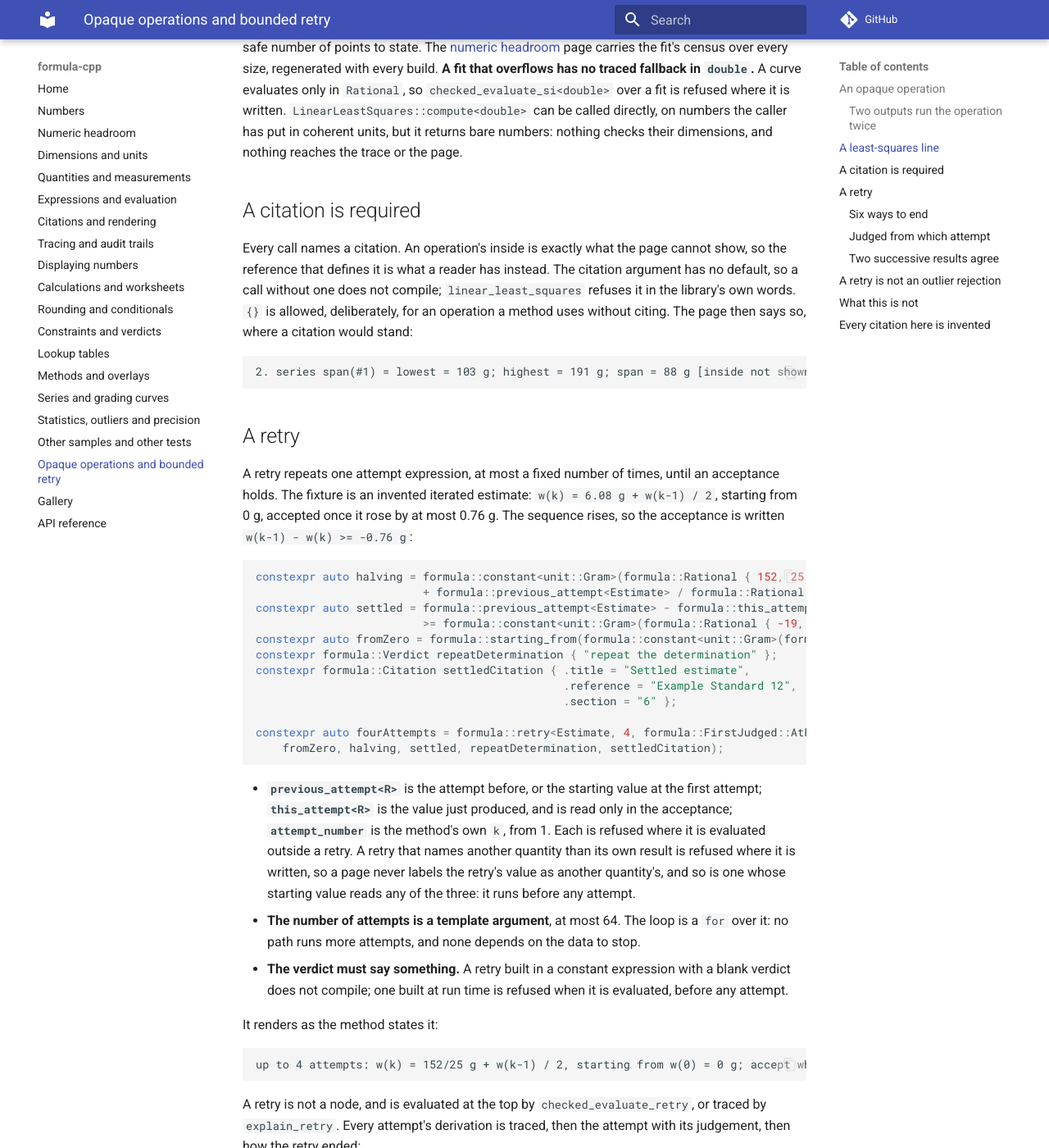
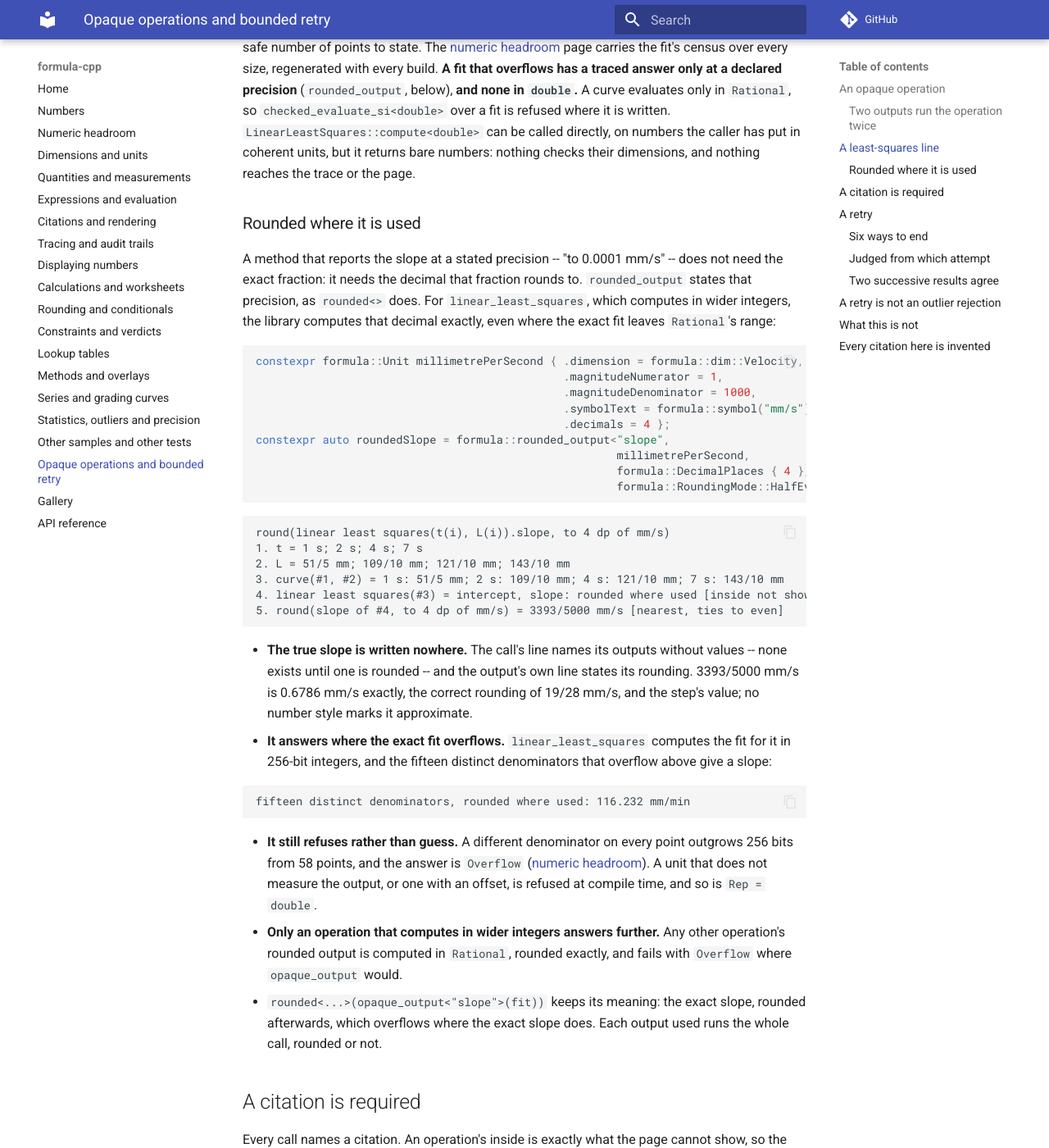
Before and after one commit to LASTRADA-Software/formula-cpp, an MkDocs documentation site: the page built from docs/opaque-and-retry.md, in a window 1280 px wide and 1400 px high, scrolled down 4132 px. Shown: the whole window at 82% size. Built offline with MkDocs 1.6.1 and Material for MkDocs 9.7.7, drawn with Linux system fonts in a browser that asks for light colours; comment, search, counter and statistics services are not loaded.

Commit message:
docs: values the exact layer cannot hold, and rounded_output in the guides
The display rule gains its last clause: a value the exact layer cannot hold is written only as the rounding its formula declares. The display guide says what that means for a trace line -- exact, no approximation marker, the true value written nowhere -- and which values answer that way: a root, and an output of an opaque operation that computes in wider integers, as linear_least_squares does; any other operation's output is computed in Rational and overflows where the exact output would. The opaque-operations guide shows the rounded slope's trace and the fit it answers where the exact one overflows, and the expressions guide and the entry points' comments point there instead of at double.

The opaque header's file comment no longer calls a fit's output too wide for Rational: computing it exactly is what leaves the range, and only an operation that computes in wider integers answers there. Four lines of trace_render.hpp over the 125-column limit are rewrapped, layout only.

Signed-off-by: Christian Parpart <c.parpart@lastrada.net>

````diff
--- a/docs/opaque-and-retry.md
+++ b/docs/opaque-and-retry.md
@@ -215,12 +215,68 @@ points; readings at three decimal places of a few thousand first overflow at
 34 points, and not at every larger size; a different denominator on every
 point overflows from 15. So there is no safe number of points to state. The
 [numeric headroom](numeric-headroom.md) page carries the fit's census over
-every size, regenerated with every build. **A fit that overflows has no
-traced fallback in `double`.** A curve evaluates only in `Rational`, so
+every size, regenerated with every build. **A fit that overflows has a
+traced answer only at a declared precision** (`rounded_output`, below), **and
+none in `double`.** A curve evaluates only in `Rational`, so
 `checked_evaluate_si<double>` over a fit is refused where it is written.
 `LinearLeastSquares::compute<double>` can be called directly, on numbers the
 caller has put in coherent units, but it returns bare numbers: nothing checks
 their dimensions, and nothing reaches the trace or the page.
+
+### Rounded where it is used
+
+A method that reports the slope at a stated precision -- "to 0.0001 mm/s" --
+does not need the exact fraction: it needs the decimal that fraction rounds
+to. `rounded_output` states that precision, as `rounded<>` does. For
+`linear_least_squares`, which computes in wider integers, the library
+computes that decimal exactly, even where the exact fit leaves `Rational`'s
+range:
+
+```cpp
+constexpr formula::Unit millimetrePerSecond { .dimension = formula::dim::Velocity,
+                                              .magnitudeNumerator = 1,
+                                              .magnitudeDenominator = 1000,
+                                              .symbolText = formula::symbol("mm/s"),
+                                              .decimals = 4 };
+constexpr auto roundedSlope = formula::rounded_output<"slope",
+                                                      millimetrePerSecond,
+                                                      formula::DecimalPlaces { 4 },
+                                                      formula::RoundingMode::HalfEven>(fit);
+```
+
+```text
+round(linear least squares(t(i), L(i)).slope, to 4 dp of mm/s)
+1. t = 1 s; 2 s; 4 s; 7 s
+2. L = 51/5 mm; 109/10 mm; 121/10 mm; 143/10 mm
+3. curve(#1, #2) = 1 s: 51/5 mm; 2 s: 109/10 mm; 4 s: 121/10 mm; 7 s: 143/10 mm
+4. linear least squares(#3) = intercept, slope: rounded where used [inside not shown] [Rate of change, Example Standard 12, 5.1]
+5. round(slope of #4, to 4 dp of mm/s) = 3393/5000 mm/s [nearest, ties to even]
+```
+
+- **The true slope is written nowhere.** The call's line names its outputs
+  without values -- none exists until one is rounded -- and the output's own
+  line states its rounding. 3393/5000 mm/s is 0.6786 mm/s exactly, the
+  correct rounding of 19/28 mm/s, and the step's value; no number style marks
+  it approximate.
+- **It answers where the exact fit overflows.** `linear_least_squares`
+  computes the fit for it in 256-bit integers, and the fifteen distinct
+  denominators that overflow above give a slope:
+
+```text
+fifteen distinct denominators, rounded where used: 116.232 mm/min
+```
+
+- **It still refuses rather than guess.** A different denominator on every
+  point outgrows 256 bits from 58 points, and the answer is `Overflow`
+  ([numeric headroom](numeric-headroom.md#least-squares-realistic-and-one-stress-control)).
+  A unit that does not measure the output, or one with an offset, is refused
+  at compile time, and so is `Rep = double`.
+- **Only an operation that computes in wider integers answers further.** Any
+  other operation's rounded output is computed in `Rational`, rounded
+  exactly, and fails with `Overflow` where `opaque_output` would.
+- `rounded<...>(opaque_output<"slope">(fit))` keeps its meaning: the exact
+  slope, rounded afterwards, which overflows where the exact slope does. Each
+  output used runs the whole call, rounded or not.
 
 ## A citation is required
 
````
Also changed, not shown: CHANGELOG.md (+4 -0 lines), docs/display.md (+40 -1 lines), docs/expressions.md (+9 -0 lines), 6 other files.
